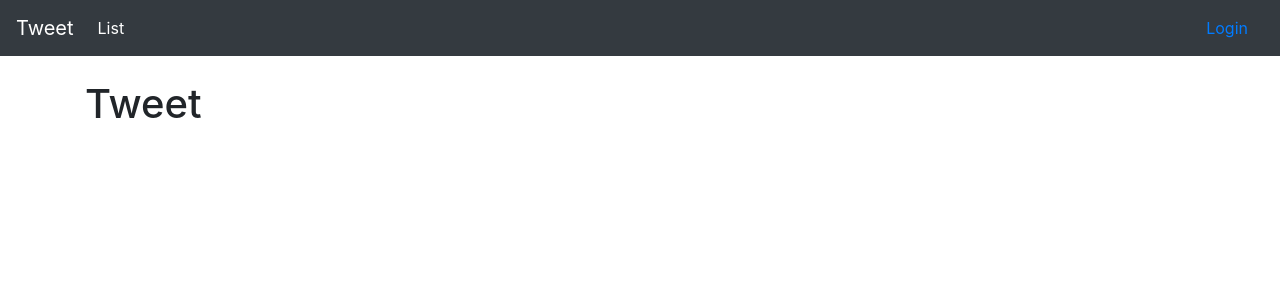
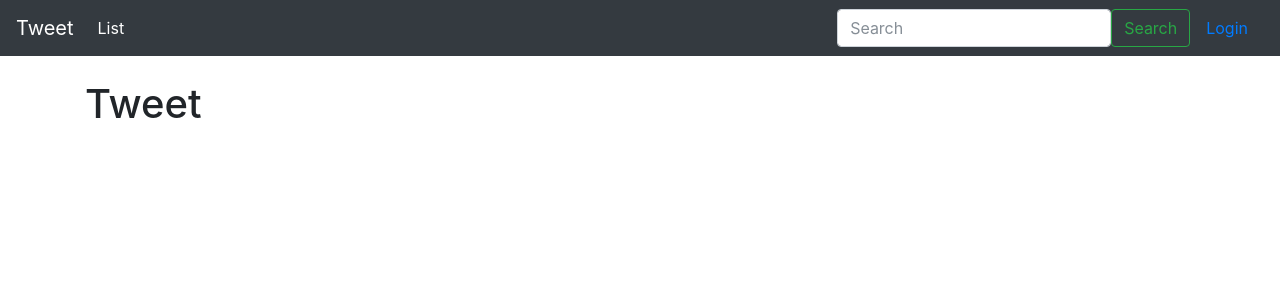
Before and after one commit to RonaldTheodoro/tweetme, a Django app: page / in a window 1280 px wide. Shown: the top 300 px of the page. Run offline with Django 3.2, Linux system fonts and the light colour scheme; parts of the project's set-up code (start-up, migrations or seed data) failed here and were passed over; some libraries are stand-ins or nearby versions.

Commit message:
move search form to navbar

```diff
--- a/templates/navbar.html
+++ b/templates/navbar.html
@@ -19,6 +19,7 @@
                 </li>
             {% endif %}
         </ul>
+        {% include 'snippet/search_form.html' %}
     </div>
     {% if user.is_authenticated %}
         <a class="nav-link" href="#">
--- a/templates/snippet/search_form.html
+++ b/templates/snippet/search_form.html
@@ -1,10 +1,6 @@
-<div class="row">
-    <div class="col-sm-12">
-        <form class="form-inline" method="GET" action="{% url 'tweet:list' %}">
-            <div class="form-group">
-                <input placeholder="Search" class="form-control" type="text" name="q" value="{{ request.GET.q }}">
-            </div>
-            <input type="submit" class="btn btn-default" value="Search"/>
-        </form>
+<form class="form-inline" method="GET" action="{% url 'tweet:list' %}">
+    <div class="form-group">
+        <input placeholder="Search" class="form-control" type="text" name="q" value="{{ request.GET.q }}">
     </div>
-</div>
+    <input type="submit" class="btn btn-outline-success my-2 my-sm-0" value="Search"/>
+</form>
--- a/templates/tweet/tweet_list.html
+++ b/templates/tweet/tweet_list.html
@@ -5,7 +5,6 @@
 {% block content %}
     <div class="row">
         <div class="col-sm-8 col-sm-offset-2">
-            {% include 'snippet/search_form.html' %}
             {% for tweet in object_list %}
                 {% include 'snippet/detail.html' %}
             {% empty %}
```
